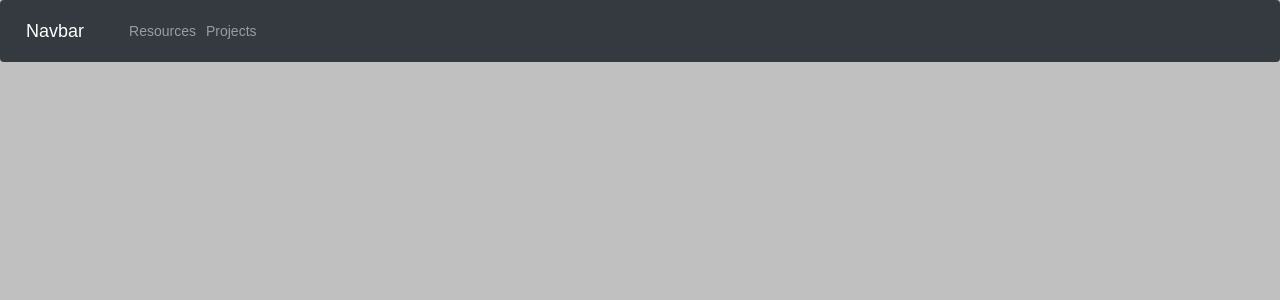
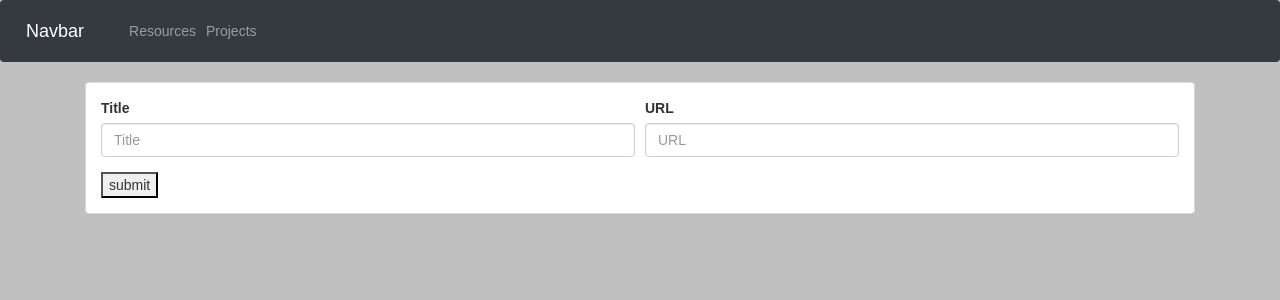
Before and after one commit to velimd/journalplanner, a React (Create React App) app in the folder frontend/client/: page /projects/edit/1 in a window 1280 px wide. Shown: the top 300 px of the page. Built offline with nearby package versions, Linux system fonts and the light colour scheme; no server answers.

Commit message:
included edit page and am able to change data

```diff
--- a/frontend/client/src/pages/EditProject.js
+++ b/frontend/client/src/pages/EditProject.js
@@ -1,15 +1,66 @@
 import React, { Component } from 'react';
+import axios from 'axios';
 
-import './Resource.css';
 import Navbar from '../components/Navbar.js'
 
 class EditProject extends Component {
+    constructor(props){
+        super(props);
+        this.state={
+            project:[{
+                name:"",
+                url:""
+            }]
+        };
+    }
+    componentDidMount(){
+        var url = 'http://localhost:8080/api/project/'+this.props.match.params.id;
+        axios.get(url).then(res => {
+            this.setState({project:res.data})
+        })
+    }
+    handleChange(e) {
+        const name=e.target.name;
+        this.setState({
+            [name]:e.target.value,
+        });
+    }
+    onSubmit(e){
+        e.preventDefault();
+        console.log(this.state.name)
+        const project ={
+            name:this.state.name || this.state.project.name,
+            url:this.state.url || this.state.project.url
+        }
+        axios.put('http://localhost:8080/api/project/'+this.props.match.params.id, project).then(res =>{
+            console.log(res);
+            console.log(res.data);
+        })
+    }
 
     render() {
         return (
             <div>
                 <Navbar/>
-
+                <div className="container">
+                    <div className="panel panel-default">
+                        <div className="panel-body">
+                            <form onSubmit={this.onSubmit.bind(this)}>
+                                <div className="form-row">
+                                    <div className="form-group col-md-6">
+                                        <label htmlFor="Name">Title</label>
+                                        <input type="text" className="form-control" name="name" placeholder="Title" defaultValue={this.state.project.name} onChange={this.handleChange.bind(this)}/>
+                                    </div>
+                                    <div className="form-group col-md-6">
+                                        <label htmlFor="URL">URL</label>
+                                        <input type="text" className="form-control" name="url" placeholder="URL" defaultValue={this.state.project.url} onChange={this.handleChange.bind(this)}/>
+                                    </div>
+                                </div>
+                                <button type="submit" id="btn-add-submit">submit</button>
+                            </form>
+                        </div>
+                    </div>
+                </div>
             </div>
         );
     }
--- a/frontend/client/src/pages/EditResource.js
+++ b/frontend/client/src/pages/EditResource.js
@@ -8,11 +8,11 @@ class EditResource extends Component {
     constructor(props){
         super(props);
         this.state={
-            resource:{
-                name:'',
-                url:'',
-                memo:''
-            }
+            resource:[{
+                name:"",
+                url:"",
+                memo:""
+            }]
         };
     }
     componentDidMount(){
@@ -21,14 +21,25 @@ class EditResource extends Component {
             this.setState({resource:res.data})
         })
     }
-    editResource(e){
+    handleChange(e) {
+        const name=e.target.name;
+        this.setState({
+            [name]:e.target.value,
+        });
+    }
+    onSubmit(e){
         e.preventDefault();
-        const r ={
-            name:this.state.name,
-            url:this.state.url,
-            memo:this.state.memo
+        console.log(this.state.name)
+        const resource ={
+            name:this.state.name || this.state.resource.name,
+            url:this.state.url || this.state.resource.url,
+            memo:this.state.memo || this.state.resource.memo
         }
-        axios.put('http://localhost:8080/api/resource/'+this.props.match.params.id, r).then(res => console.log(res.data));
+        axios.put('http://localhost:8080/api/resource/'+this.props.match.params.id, resource).then(res =>{
+            console.log(res);
+            console.log(res.data);
+        })
+        this.props.history.push('/resources');
     }
 
     render() {
@@ -38,20 +49,20 @@ class EditResource extends Component {
                 <div className="container">
                     <div className="panel panel-default">
                         <div className="panel-body">
-                            <form onSubmit={this.editResource}>
+                            <form onSubmit={this.onSubmit.bind(this)}>
                                 <div className="form-row">
                                     <div className="form-group col-md-6">
                                         <label htmlFor="Name">Title</label>
-                                        <input type="text" className="form-control" id="name" placeholder="Title" value={this.state.resource.name} onChange={this.onChange}/>
+                                        <input type="text" className="form-control" name="name" placeholder="Title" defaultValue={this.state.resource.name} onChange={this.handleChange.bind(this)}/>
                                     </div>
                                     <div className="form-group col-md-6">
                                         <label htmlFor="URL">URL</label>
-                                        <input type="text" className="form-control" id="url" placeholder="URL" value={this.state.resource.url}/>
+                                        <input type="text" className="form-control" name="url" placeholder="URL" defaultValue={this.state.resource.url} onChange={this.handleChange.bind(this)}/>
                                     </div>
                                 </div>
                                 <div className="form-group">
                                     <label htmlFor="Memo">Memo</label>
-                                    <input type="text" className="form-control" id="memo" placeholder="Memo" value={this.state.resource.memo}/>
+                                    <input type="text" className="form-control" name="memo" placeholder="Memo" defaultValue={this.state.resource.memo} onChange={this.handleChange.bind(this)}/>
                                 </div>
                                 <button type="submit" id="btn-add-submit">submit</button>
                             </form>
--- a/frontend/client/src/pages/Project.js
+++ b/frontend/client/src/pages/Project.js
@@ -38,7 +38,7 @@ class Project extends Component {
                             return(
                                 <tr key={p.id}>
                                     <th scope="row">{p.id}</th>
-                                    <td>{p.name}</td>
+                                    <td><Link to={"projects/edit/"+p.id}>{p.name}</Link></td>
                                     <td><a href={"http://"+p.url}>{p.url}</a></td>
                                     <td>
                                         {p.languages.map((l, k) =>
--- a/frontend/client/src/pages/Resource.js
+++ b/frontend/client/src/pages/Resource.js
@@ -39,7 +39,7 @@ class Resource extends Component {
                         return (
                             <tr key={r.id}>
                                 <th scope="row">{r.id}</th>
-                                <td>{r.name}</td>
+                                <td><Link to={"resources/edit/"+r.id}>{r.name}</Link></td>
                                 <td><a href={"http://"+r.url}>{r.url}</a></td>
                                 <td>{r.memo}</td>
                                 <td>
```
Also changed, not shown: 2 other files (tests, documents, lock files or other folders).
